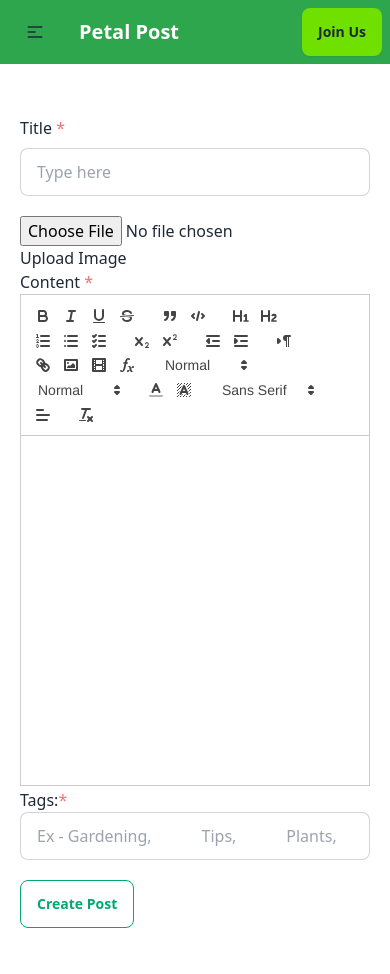
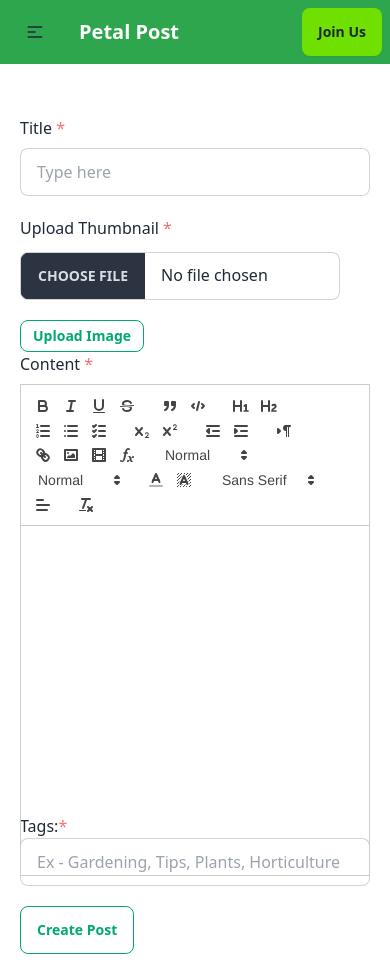
Before and after one commit to shohaib1996/petalpost-client, a Next.js app: page /addPost in a window 390 px wide. Before the commit the page ends 948 px from the top, so only its background shows below. Built offline with nearby package versions, Linux system fonts and the light colour scheme.

Commit message:
image upload done

```diff
--- a/src/app/addPost/page.tsx
+++ b/src/app/addPost/page.tsx
@@ -1,95 +1,91 @@
 "use client";
 
 import React, { useState } from "react";
-
 import dynamic from "next/dynamic";
 import "react-quill/dist/quill.snow.css";
 import { useAddPostMutation } from "@/redux/features/posts/posts.api";
+import { useUploadImageMutation } from "@/redux/features/uploadImage/uploadImage.api";
 import toast from "react-hot-toast";
-import UploadImageComponent from "@/components/UploadImage/UploadImageComponent";
 
 const QuillEditor = dynamic(() => import("react-quill"), { ssr: false });
 
+// const getErrorMessage = () => {
+//   if (error && 'data' in error) {
+//     return (error.data as any)?.message || "Error uploading image.";
+//   }
+//   return "An unexpected error occurred.";
+// };
+
 const AddPost = () => {
-  const token = `eyJhbGciOiJIUzI1NiIsInR5cCI6IkpXVCJ9.eyJpZCI6IjY2ZmFlMTliMmJjZTAzNzU3MzA0M2NmMyIsImVtYWlsIjoiam9obmF0aG9uLmRvZUBleGFtcGxlLmNvbSIsInJvbGUiOiJ1c2VyIiwibmFtZSI6IkpvbmF0aG9uIHVwZGF0ZTIiLCJpYXQiOjE3MjgxNTk4NDcsImV4cCI6MTcyODI0NjI0N30.CBeaCBGF9afZijZp_FMYqnanC8EZAfb_iCIbofe0PW4`;
+  const token = `eyJhbGciOiJIUzI1NiIsInR5cCI6IkpXVCJ9.eyJpZCI6IjY2ZmFlMTliMmJjZTAzNzU3MzA0M2NmMyIsImVtYWlsIjoiam9obmF0aG9uLmRvZUBleGFtcGxlLmNvbSIsInJvbGUiOiJ1c2VyIiwibmFtZSI6IkpvbmF0aG9uIHVwZGF0ZTIiLCJpYXQiOjE3MjgyNTc2ODIsImV4cCI6MTcyODM0NDA4Mn0.E5mZ7vB_XzRL95prJutDF4ocQTpoSufuTU0fQcyNjeI`;
   const userId = `66fae19b2bce037573043cf3`;
   const [title, setTitle] = useState("");
   const [content, setContent] = useState("");
+  const [tags, setTags] = useState<string[]>([]);
+  const [file, setFile] = useState<File | null>(null);
+  const [imgLink, setImageLink] = useState("");
   const [addPost] = useAddPostMutation();
-  const [selectedFile, setSelectedFile] = useState<File | null>(null);
-  const [imageLink, setImageLink] = useState("");
+  const [uploadImage, { isLoading, isSuccess, isError, error }] =
+    useUploadImageMutation();
 
-  const handleFileChange = (event: React.ChangeEvent<HTMLInputElement>) => {
-    const file = event.target.files ? event.target.files[0] : null;
-    setSelectedFile(file);
+  const handleFileChange = (e: React.ChangeEvent<HTMLInputElement>) => {
+    if (e.target.files && e.target.files.length > 0) {
+      setFile(e.target.files[0]);
+    }
   };
-  console.log(selectedFile);
+
+  const handleUpload = async () => {
+    if (!file) return toast.error("No file");
+
+    const formData = new FormData();
+    formData.append("image", file);
+
+    try {
+      const res = await uploadImage({ data: formData }).unwrap();
+      if (res.success === true) {
+        toast.success("Image uploaded successfully");
+        setImageLink(res.data.link); // Store the image link
+      }
+    } catch (err) {
+      toast.error("Upload failed");
+      console.error("Upload failed:", err);
+    }
+  };
 
   const handleAddPost = async () => {
-    if (!selectedFile) {
-      toast.error("Please upload a file");
-      return;
+    const data = {
+      title,
+      content,
+      author: userId,
+      images: imgLink ? [imgLink] : [],
+      tags,
+      category: "Gardening",
+      upvotes: 0,
+      downvotes: 0,
+      isPremium: false,
+      voters: [],
+    };
+    try {
+      const res = await addPost({ data, token });
+      console.log(res);
+      if(res.data.success === true){
+        toast.success("Post created successfully")
       }
+    } catch (error) {
+      console.log(error);
+    }
+  };
 
-    // Create FormData and append file
-    const formData = new FormData();
-    formData.append("image", selectedFile);
-
-    // Debugging FormData
-    console.log("FormData before sending:", formData);
-
-    // Log all formData values for debugging
-    formData.forEach((value, key) => {
-      console.log(key, value);
-    });
-
-    try {
-      const response = await fetch("https://api.imgur.com/3/image", {
-        method: "POST",
-        body: formData,
-        headers: {
-          Authorization: "Client-ID c8855cbec28058a",
-        },
-      });
-
-      if (!response.ok) {
-        return toast.error("File upload failed");
-      }
-
-      const data = await response.json();
-      console.log("File uploaded successfully:", data);
-    } catch (error) {
-      console.error("Error uploading file:", error);
-    }
-
-    // console.log(content);
-    // const data = {
-    //   title,
-    //   content,
-    //   author: userId,
-    //   images: [
-    //     "https://media.istockphoto.com/id/1134719594/photo/gardening-tools-and-flowers-on-soil.jpg?s=612x612&w=0&k=20&c=63VLWD2WXDI2-aGt3Txb6MR-B0q1twdo5LiAFRfovgQ=",
-    //   ],
-    //   tags: ["Gardening", "Tips", "Plants", "Horticulture"],
-    //   category: "Gardening",
-    //   upvotes: 0,
-    //   downvotes: 0,
-    //   isPremium: false,
-    //   voters: [],
-    // };
-    // try {
-    //   const res = await addPost({ data, token });
-    //   console.log(res);
-    // } catch (error) {
-    //   console.log(error);
-    // }
+  const handleTagsChange = (e: React.ChangeEvent<HTMLInputElement>) => {
+    const value = e.target.value;
+    const tagArray = value.split(",").map((tag) => tag.trim());
+    setTags(tagArray);
   };
 
   const modules = {
     toolbar: [
       ["bold", "italic", "underline", "strike"],
       ["blockquote", "code-block"],
-
       [{ header: 1 }, { header: 2 }],
       [{ list: "ordered" }, { list: "bullet" }, { list: "check" }],
       [{ script: "sub" }, { script: "super" }],
@@ -98,14 +94,13 @@ const AddPost = () => {
       ["link", "image", "video", "formula"],
       [{ size: ["small", false, "large", "huge"] }],
       [{ header: [1, 2, 3, 4, 5, 6, false] }],
-
       [{ color: [] }, { background: [] }],
       [{ font: [] }],
       [{ align: [] }],
-
       ["clean"],
     ],
   };
+
   const formats = [
     "bold",
     "italic",
@@ -137,24 +132,37 @@ const AddPost = () => {
         placeholder="Type here"
         className="input input-bordered w-full max-w-full mb-5 mt-2"
       />
-      {/* <div className="mb-5">
+
+      <div>
         <label className="">
-          Uploead Thumbnail <span className="text-red-400">*</span>
+          Upload Thumbnail <span className="text-red-400">*</span>
         </label>
         <br />
         <input
-          required
+          className="file-input file-input-bordered w-full max-w-xs mb-5 mt-3 mr-5"
           type="file"
-          className="file-input w-full max-w-xs mt-4"
           onChange={handleFileChange}
         />
-      </div> */}
-      <UploadImageComponent/>
-      <label>
+        <button
+          className="btn btn-sm btn-outline btn-success"
+          onClick={handleUpload}
+          disabled={isLoading}
+        >
+          {isLoading ? (
+            <span className="loading loading-spinner"></span>
+          ) : (
+            "Upload Image"
+          )}
+        </button>
+        {isSuccess && <p>Image uploaded successfully!</p>}
+        {isError && <p>Error uploading</p>}
+      </div>
+
+      <div>
+        <label className="">
           Content <span className="text-red-400">*</span>
         </label>
-
-      <div className="mb-20">
+        <div className="mb-20 mt-2">
           <QuillEditor
             value={content}
             onChange={setContent}
@@ -163,19 +171,17 @@ const AddPost = () => {
             style={{ height: "350px" }}
           />
         </div>
-
-      <div className="lg:pt-0 pt-16">
+      </div>
+      <div>
         <label className="">
           Tags:<span className="text-red-400">*</span>{" "}
         </label>
         <input
           required
           type="text"
-          placeholder="Ex - Gardening,
-            Tips,
-            Plants,
-            Horticulture"
+          placeholder="Ex - Gardening, Tips, Plants, Horticulture"
           className="input input-bordered w-full max-w-xl"
+          onChange={handleTagsChange}
         />
       </div>
 
--- a/src/components/UploadImage/UploadImageComponent.tsx
+++ b/src/components/UploadImage/UploadImageComponent.tsx
@@ -1,10 +1,13 @@
+import AddPost from "@/app/addPost/page";
 import { useUploadImageMutation } from "@/redux/features/uploadImage/uploadImage.api";
 import { useState } from "react";
 import toast from "react-hot-toast";
 
 const UploadImageComponent = () => {
+  const [imgLink, setImageLink] = useState("");
   const [file, setFile] = useState<File | null>(null);
-  const [uploadImage, { isLoading, isSuccess, isError, error }] = useUploadImageMutation();
+  const [uploadImage, { isLoading, isSuccess, isError, error }] =
+    useUploadImageMutation();
 
   const handleFileChange = (e: React.ChangeEvent<HTMLInputElement>) => {
     if (e.target.files && e.target.files.length > 0) {
@@ -16,12 +19,15 @@ const UploadImageComponent = () => {
     if (!file) return toast.error("No file");
 
     const formData = new FormData();
-    formData.append("image", file); // Append the file to the FormData instance
+    formData.append("image", file);
 
     try {
-      const res = await uploadImage({ data: formData }).unwrap(); // Pass the FormData object
+      const res = await uploadImage({ data: formData }).unwrap();
       console.log(res);
-
+      if (res.success === true) {
+        toast.success("Image uploaded successfully");
+        setImageLink(res.data.link);
+      }
     } catch (err) {
       console.error("Upload failed:", err);
     }
@@ -29,12 +35,35 @@ const UploadImageComponent = () => {
 
   return (
     <div>
-      <input type="file" onChange={handleFileChange} />
-      <button onClick={handleUpload} disabled={isLoading}>
-        {isLoading ? "Uploading..." : "Upload Image"}
+      <div>
+        <label className="">
+          Uploead Thumbnail <span className="text-red-400">*</span>
+        </label>
+      </div>
+
+      <input
+        className="file-input file-input-bordered w-full max-w-xs mr-5"
+        type="file"
+        onChange={handleFileChange}
+      />
+      <button
+        className="btn btn-sm btn-outline btn-success"
+        onClick={handleUpload}
+        disabled={isLoading}
+      >
+        {isLoading ? (
+          <button className="btn">
+            <span className="loading loading-spinner"></span>
+            Uploading
+          </button>
+        ) : (
+          "Upload Image"
+        )}
       </button>
       {isSuccess && <p>Upload successful!</p>}
-      {isError && <p>Error uploading: {error?.message}</p>}
+      {isError && <p>Error uploading:</p>}
+
+
     </div>
   );
 };
```
Lines whose indentation alone changed are shown as unchanged.
